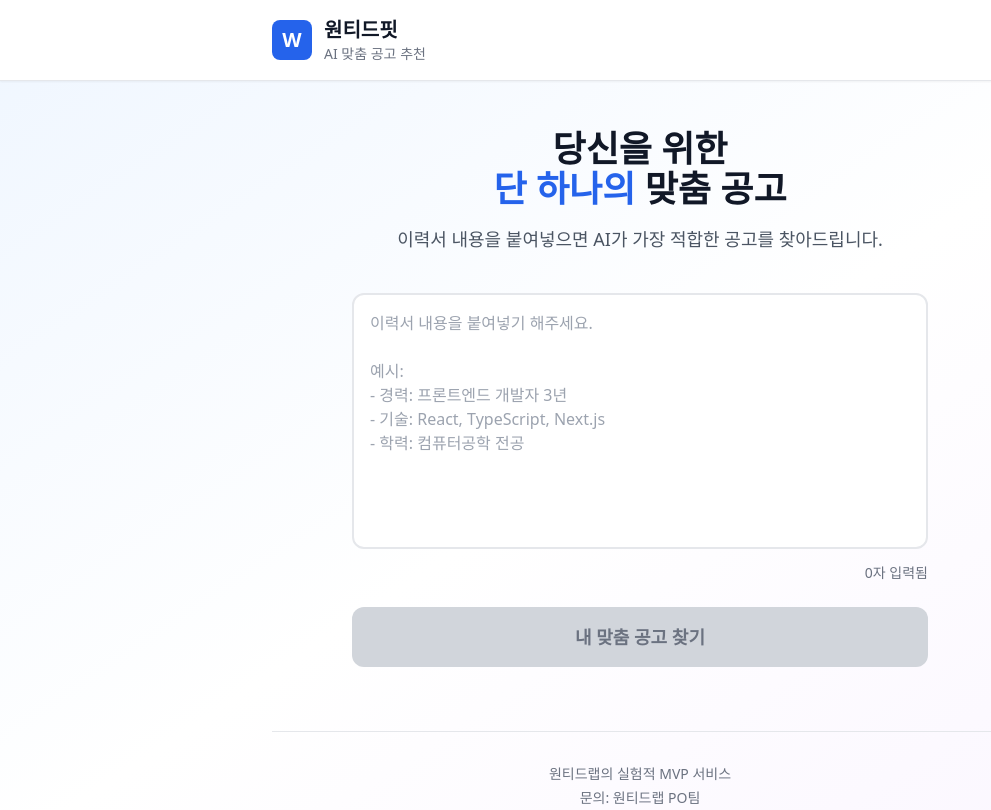
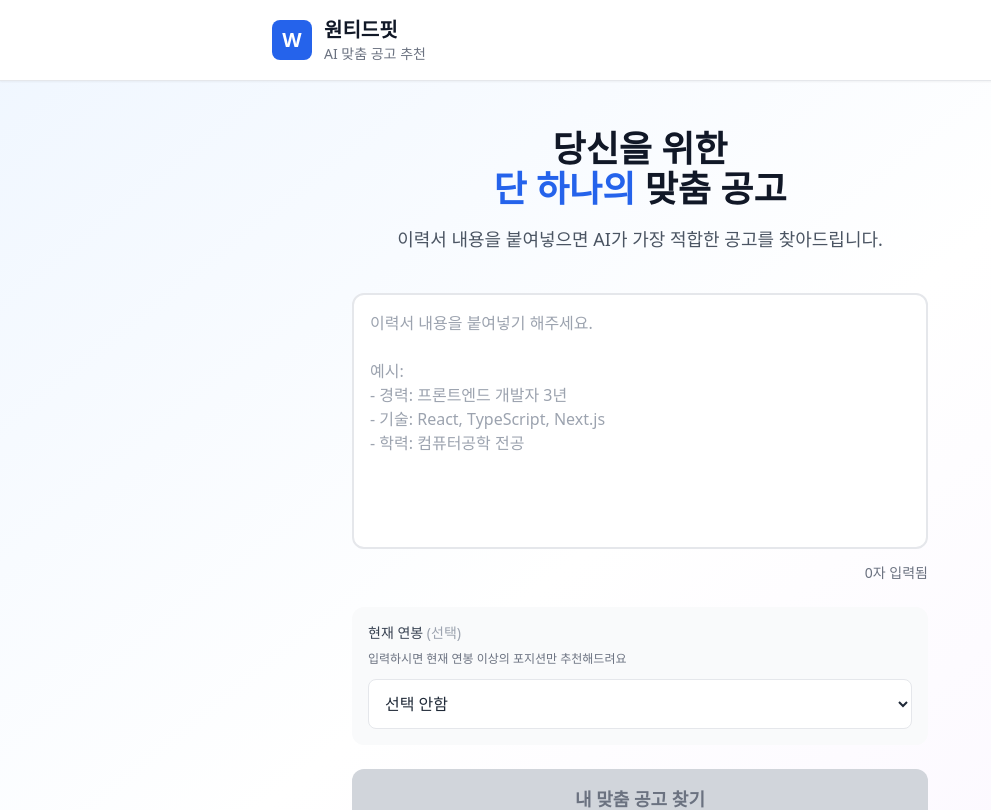
Before and after one commit to faloii/resumerecommend, a Next.js app: page / in a window 1280 px wide. Shown: the top 810 px of the page, without its empty margins (0-991 px from the left). Built offline with nearby package versions, Linux system fonts and the light colour scheme.

Commit message:
Feature: Add current salary input option

```diff
--- a/src/app/page.tsx
+++ b/src/app/page.tsx
@@ -37,8 +37,23 @@ function getTopPercent(score: number): number {
   return 35;
 }
 
+const SALARY_OPTIONS = [
+  { value: 0, label: '선택 안함' },
+  { value: 3000, label: '3,000만원' },
+  { value: 4000, label: '4,000만원' },
+  { value: 5000, label: '5,000만원' },
+  { value: 6000, label: '6,000만원' },
+  { value: 7000, label: '7,000만원' },
+  { value: 8000, label: '8,000만원' },
+  { value: 9000, label: '9,000만원' },
+  { value: 10000, label: '1억원' },
+  { value: 12000, label: '1억 2,000만원' },
+  { value: 15000, label: '1억 5,000만원 이상' },
+];
+
 export default function Home() {
   const [resumeText, setResumeText] = useState('');
+  const [currentSalary, setCurrentSalary] = useState(0);
   const [loading, setLoading] = useState(false);
   const [result, setResult] = useState<MatchResult | null>(null);
   const [error, setError] = useState<string | null>(null);
@@ -59,7 +74,10 @@ export default function Home() {
       const response = await fetch('/api/analyze', {
         method: 'POST',
         headers: { 'Content-Type': 'application/json' },
-        body: JSON.stringify({ resumeText }),
+        body: JSON.stringify({
+          resumeText,
+          currentSalary: currentSalary > 0 ? currentSalary : null
+        }),
       });
 
       const data = await response.json();
@@ -118,6 +136,27 @@ export default function Home() {
               <p className="mt-2 text-sm text-gray-500 text-right">
                 {resumeText.length}자 입력됨
               </p>
+
+              {/* 현재 연봉 선택 */}
+              <div className="mt-6 p-4 bg-gray-50 rounded-xl">
+                <label className="block text-sm font-medium text-gray-700 mb-2">
+                  현재 연봉 <span className="text-gray-400 font-normal">(선택)</span>
+                </label>
+                <p className="text-xs text-gray-500 mb-3">
+                  입력하시면 현재 연봉 이상의 포지션만 추천해드려요
+                </p>
+                <select
+                  value={currentSalary}
+                  onChange={(e) => setCurrentSalary(Number(e.target.value))}
+                  className="w-full p-3 border border-gray-200 rounded-lg bg-white text-gray-800 focus:border-blue-500 focus:ring-2 focus:ring-blue-200 outline-none"
+                >
+                  {SALARY_OPTIONS.map((option) => (
+                    <option key={option.value} value={option.value}>
+                      {option.label}
+                    </option>
+                  ))}
+                </select>
+              </div>
 
               {error && (
                 <div className="mt-4 p-4 bg-red-50 border border-red-200 rounded-lg">
```
